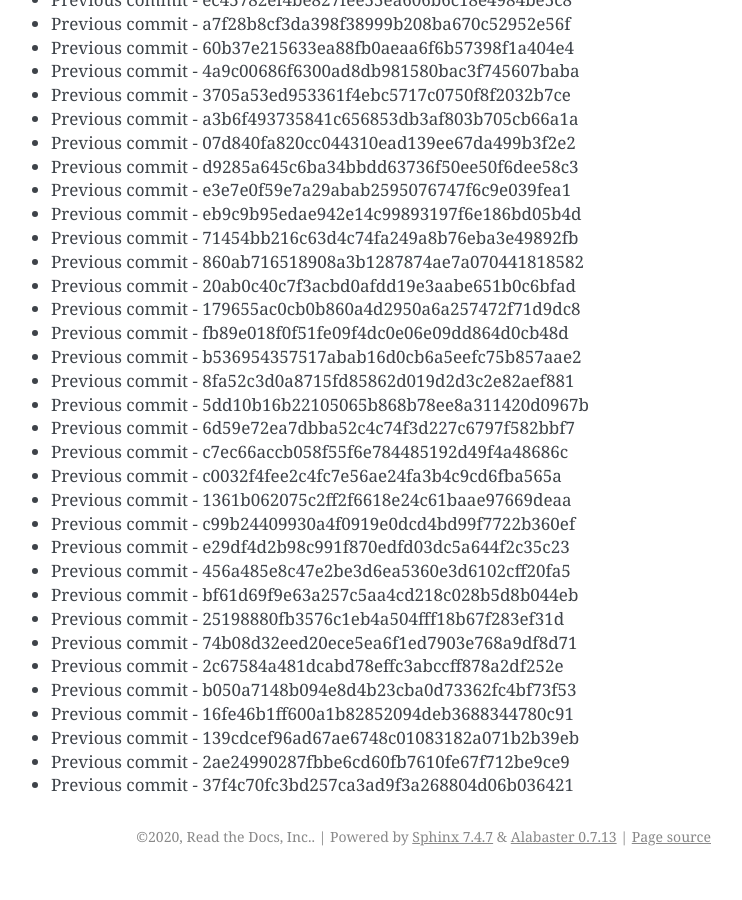
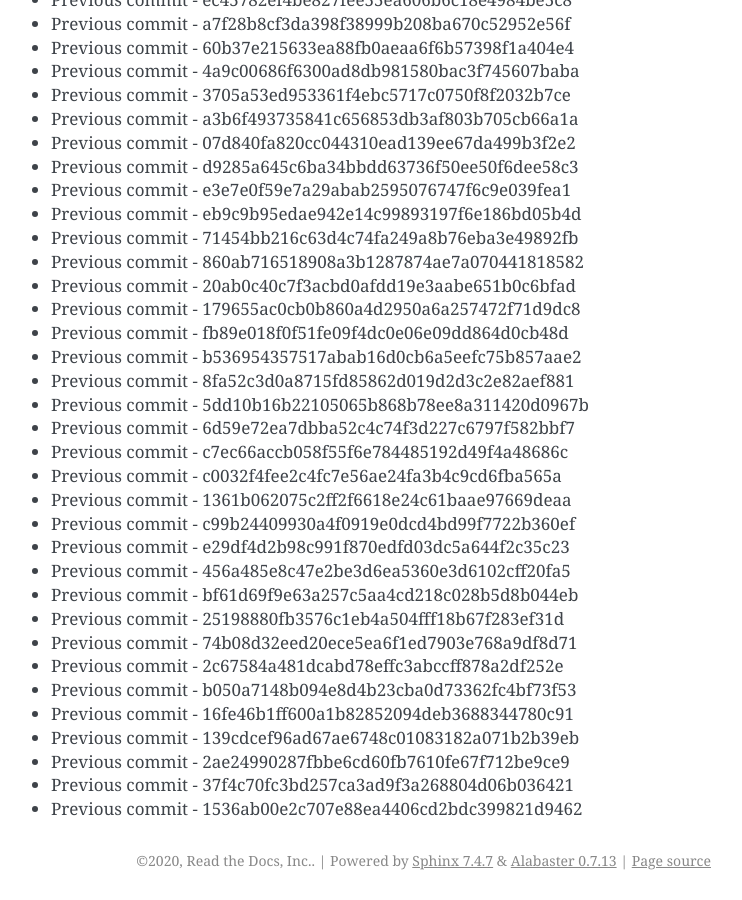
Before and after one commit to readthedocs/rtd-git-stresstest, a Sphinx documentation site: the page built from docs/updates.rst, in a window 1280 px wide and 900 px high, scrolled down 94320 px. Shown: the whole window, without its empty margins (399-1141 px from the left). Built offline with Sphinx 7.4.7, drawn with Linux system fonts in a browser that asks for light colours; before the commit the page ends 95196 px from its top, so only the background shows below that.

Commit message:
Generating commit from previous: 1536ab00e2c707e88ea4406cd2bdc399821d9462

```diff
--- a/docs/updates.rst
+++ b/docs/updates.rst
@@ -3995,3 +3995,4 @@ It can be tested for any performance characteristics.
 * Previous commit - 139cdcef96ad67ae6748c01083182a071b2b39eb
 * Previous commit - 2ae24990287fbbe6cd60fb7610fe67f712be9ce9
 * Previous commit - 37f4c70fc3bd257ca3ad9f3a268804d06b036421
+* Previous commit - 1536ab00e2c707e88ea4406cd2bdc399821d9462
```
